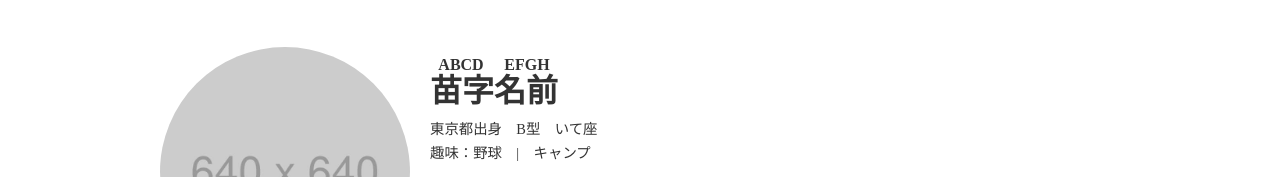
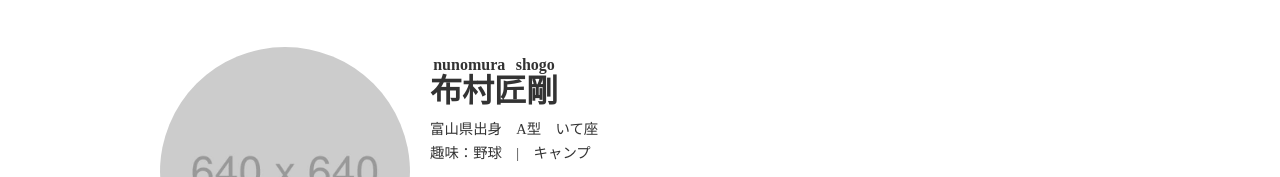
Before and after one commit to D125NunomuraShogo/hp2_1129, a plain HTML site: page index.html in a window 1280 px wide. Shown: the part 854-1031 px from the top of the page. Drawn offline with nearby package versions, Linux system fonts and the light colour scheme.

Commit message:
Update index.html
名前を変更しました。

```diff
--- a/index.html
+++ b/index.html
@@ -34,8 +34,8 @@
         <div class="content">
           <img src="me.jpg" alt="苗字名前">
           <div class="text">
-            <h3 class="content-name"><ruby><rb>苗字名前</rb><rt>ABCD EFGH</rt> </ruby></h3>
-            <p>東京都出身　B型　いて座<br>趣味：野球　|　キャンプ</p>
+            <h3 class="content-name"><ruby><rb>布村匠剛</rb><rt>nunomura shogo</rt> </ruby></h3>
+            <p>富山県出身　A型　いて座<br>趣味：野球　|　キャンプ</p>
             <p>中学は野球部、高校は陸上部でした。<br>身体を動かすのが好きで今でも大学生や社会人の方たちと草野球をしています。<br>
               池袋のお勧めの場所は、<a href="https://grandscape-ikebukuro.jp/">グランドスケープ池袋</a>の屋上にあるバッティングセンター。<br>
               課題に行き詰まった時などは学校帰りに学校を上から見下ろし？フルスイングを！<br>
```
